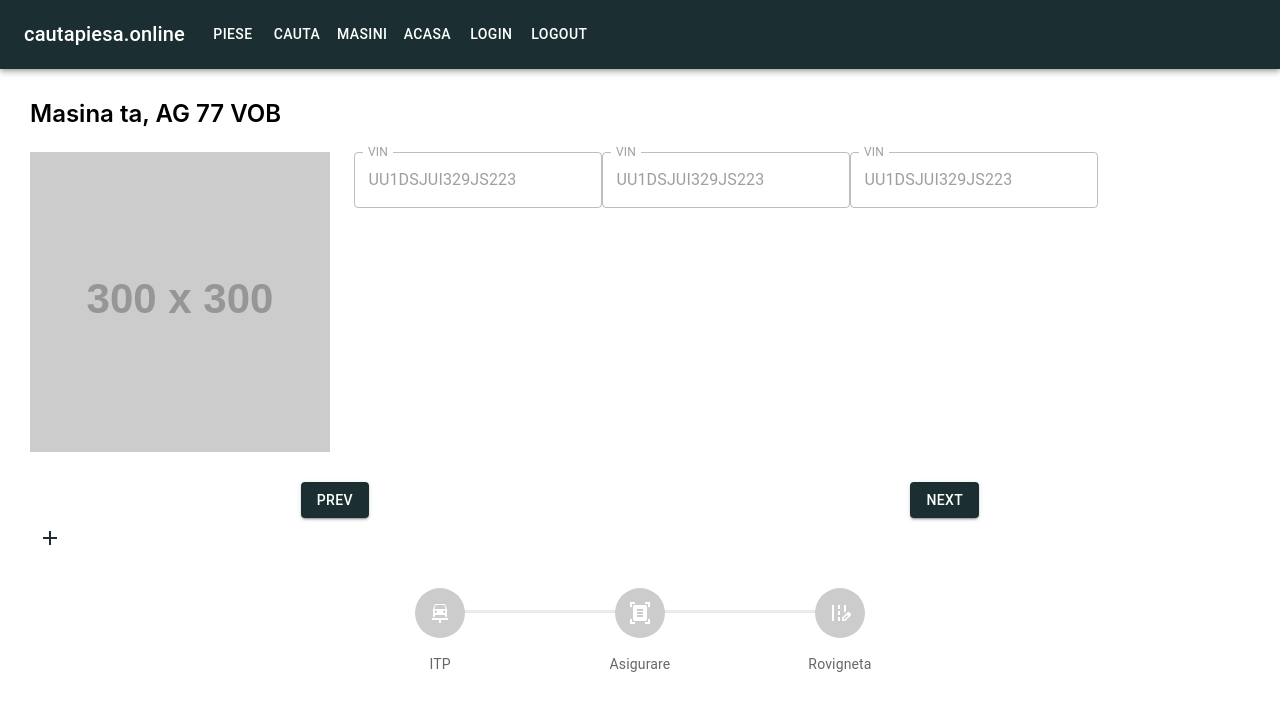
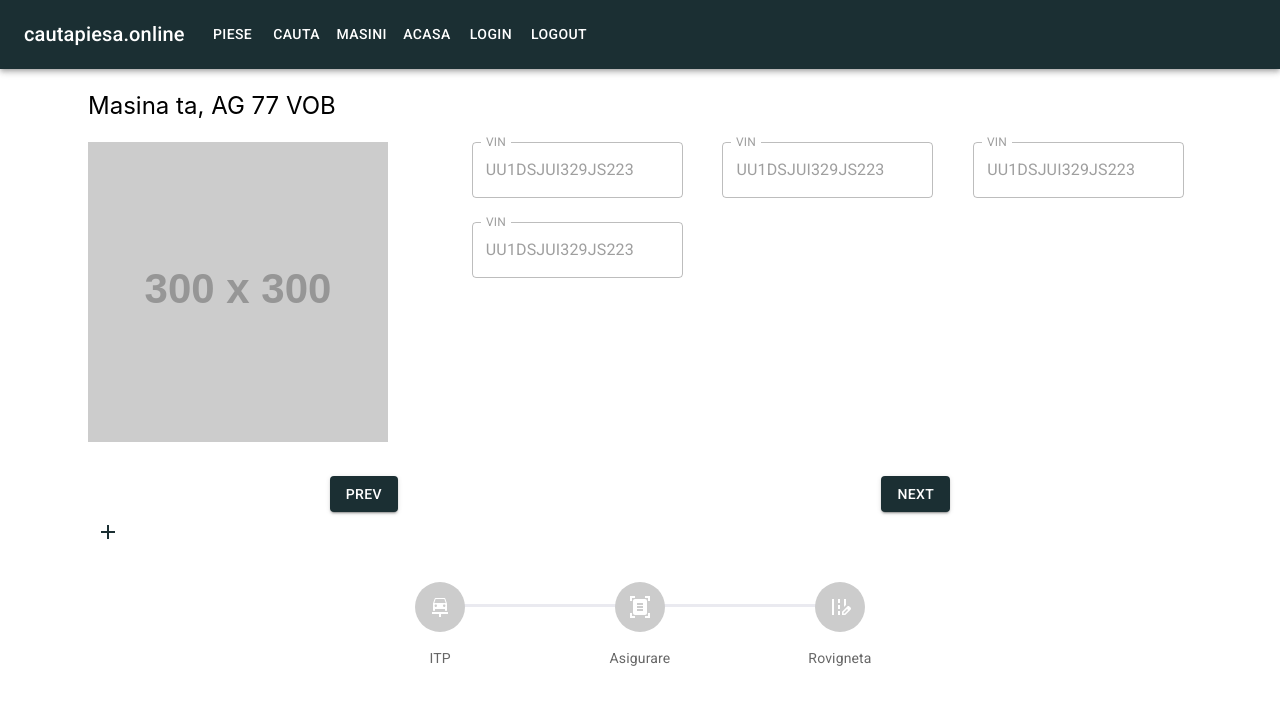
Before and after one commit to StefanLazea/findmyparts, a React (Create React App) app in the folder front/: page /car-profile in a window 1280 px wide. Shown: the top 710 px of the page. Built offline with nearby package versions, Linux system fonts and the light colour scheme.

Commit message:
Add fixes for Car Profile

```diff
--- a/front/public/index.html
+++ b/front/public/index.html
@@ -6,8 +6,8 @@
   <link rel="icon" href="%PUBLIC_URL%/favicon.ico" />
   <link rel="preconnect" href="https://fonts.googleapis.com">
   <link rel="preconnect" href="https://fonts.gstatic.com" crossorigin>
-  <link href="https://fonts.googleapis.com/css2?family=Inter:wght@300&display=swap" rel="stylesheet">
-  <!-- <link rel="stylesheet" href="https://fonts.googleapis.com/css?family=Roboto:300,400,500,700&display=swap" /> -->
+  <!-- <link href="https://fonts.googleapis.com/css2?family=Inter:wght@300&display=swap" rel="stylesheet"> -->
+  <link rel="stylesheet" href="https://fonts.googleapis.com/css?family=Roboto:300,400,500,700&display=swap" />
   <link rel="stylesheet" href="https://cdnjs.cloudflare.com/ajax/libs/font-awesome/4.7.0/css/font-awesome.min.css"
     async>
   <link rel="stylesheet" href="https://fonts.googleapis.com/icon?family=Material+Icons" />
--- a/front/src/App.js
+++ b/front/src/App.js
@@ -5,6 +5,7 @@
   Navigate
 } from "react-router-dom";
 import { createTheme, ThemeProvider } from '@mui/material/styles';
+import { Container } from '@mui/material';
 
 import { Home } from './pages/home/Home';
 import { Parts } from './pages/parts/Parts'
@@ -56,17 +57,15 @@
 
   return (
     <ThemeProvider theme={darkTheme}>
-
       <div className="app">
-
         {!isAuth && <Navigate to='/login' />}
 
         {/* DO NOT USE component like bellow in a Switch statement */}
         {isAuth && <NavigationBar triggerLogOut={triggerLogOut} />}
+        <Container>
 
           <Routes>
             {/* non private routes */}
-
             <Route path="/login" element={<Login />} />
             <Route path="/register" element={<Register />} />
             <Route path="/find-part" element={<FindPart />} />
@@ -78,6 +77,7 @@
             <Route path="/parts" element={<Parts />} />
             <Route path="/cars" element={<Cars />} />
           </Routes>
+        </Container>
       </div >
     </ThemeProvider>
 
--- a/front/src/pages/cars/car-profile/CarProfile.jsx
+++ b/front/src/pages/cars/car-profile/CarProfile.jsx
@@ -6,10 +6,12 @@
 import IconButton from '@mui/material/IconButton';
 import AddIcon from '@mui/icons-material/Add';
 import TextField from '@mui/material/TextField';
+import Grid from '@mui/material/Grid';
 
 //TODO imports refactoring
 import CustomStepper from '../../../components/stepper/Stepper';
 import styles from './CarProfile.module.scss'
+import { Box, Container } from '@mui/material';
 
 
 export const CarProfile = (props) => {
@@ -33,41 +35,57 @@
         }
     }
     return (
-        <div className={styles.pageContainer}>
+        <Container className={styles.pageContainer} >
             <div className={styles.header}>
                 <span className={styles.title}>Masina ta, AG 77 VOB </span>
             </div>
 
-            <div className={styles.carDetails}>
+            <Grid container spacing={{ xs: 2, sm: 3, md: 3 }} columns={{ xs: 4, sm: 8, md: 12 }}>
+                <Grid item xs={4} sm={4} md={4} className={styles.imageElement}>
                     <img
                         src={"https://via.placeholder.com/300"}
                         alt={"to update"}
                         className={styles.img}
                         loading="lazy"
                     />
-                <div className={styles.info}>
-
+                </Grid>
+                <Grid item xs={4} sm={4} md={8} className='test'>
+                    <Grid container spacing={{ xs: 2, sm: 2, md: 3 }} columns={{ xs: 12, sm: 4, md: 12 }} align="center" justify="center" alignItems="center" >
+                        <Grid item xs={12} sm={8} md={4}>
                             <TextField
                                 disabled
                                 id="outlined-disabled"
                                 label="VIN"
                                 defaultValue="UU1DSJUI329JS223"
                             />
+                        </Grid>
+                        <Grid item xs={12} sm={8} md={4}>
                             <TextField
                                 disabled
                                 id="outlined-disabled"
                                 label="VIN"
                                 defaultValue="UU1DSJUI329JS223"
                             />
+                        </Grid>
+                        <Grid item xs={12} sm={8} md={4}>
                             <TextField
                                 disabled
                                 id="outlined-disabled"
                                 label="VIN"
                                 defaultValue="UU1DSJUI329JS223"
                             />
-                </div>
-
-            </div>
+                        </Grid>
+                        <Grid item xs={12} sm={8} md={4}>
+                            <TextField
+                                disabled
+                                id="outlined-disabled"
+                                label="VIN"
+                                defaultValue="UU1DSJUI329JS223"
+                            />
+                        </Grid>
+                    </Grid>
+                </Grid>
+            </Grid>
             <div className={styles.carProfile}>
                 <div className={styles.stepsHeader}>
                     <Button variant="contained" onClick={prevStep}>
@@ -83,6 +101,6 @@
                     <CustomStepper currentStep={step} steps={stepsConfig} onStepClick={(item) => console.log(item)} />
                 </div>
             </div>
-        </div>
+        </Container >
     );
 }
--- a/front/src/pages/cars/car-profile/CarProfile.module.scss
+++ b/front/src/pages/cars/car-profile/CarProfile.module.scss
@@ -5,9 +5,6 @@
     justify-content: space-around;
 }
 
-.pageContainer{
-    height: 100%;
-}
 
 .stepContainer {
     margin-top: 30px;
@@ -16,13 +13,22 @@
 }
 
 .pageContainer {
-    margin: 30px;
+    // margin: 30px;
+    height: 100%;
+
     .header {
         margin-bottom: 2%;
+        margin-top: 2%;
+        .title {
+            font-size: 24px;
+            font-weight: 400;
+        }
     }
-    .title {
-        font-size: 24px;
-        font-weight: 600;
+
+    .imageElement{
+        min-height: 300px;
+        min-width: 300px;
+        //TODO center image when in mobile
     }
 }
 .carDetails {
--- a/front/src/pages/cars/components/CustomCard.scss
+++ b/front/src/pages/cars/components/CustomCard.scss
@@ -1,9 +1,6 @@
 .custom-card {
     margin-top: 20px;
-    //change percent to em/rem
-    padding: 2% 0 0 2%;
     min-width: 30%;
-    width: 350px;
 
     .cars-card-content {
         .center-typo {
```
Lines whose indentation alone changed are shown as unchanged.
